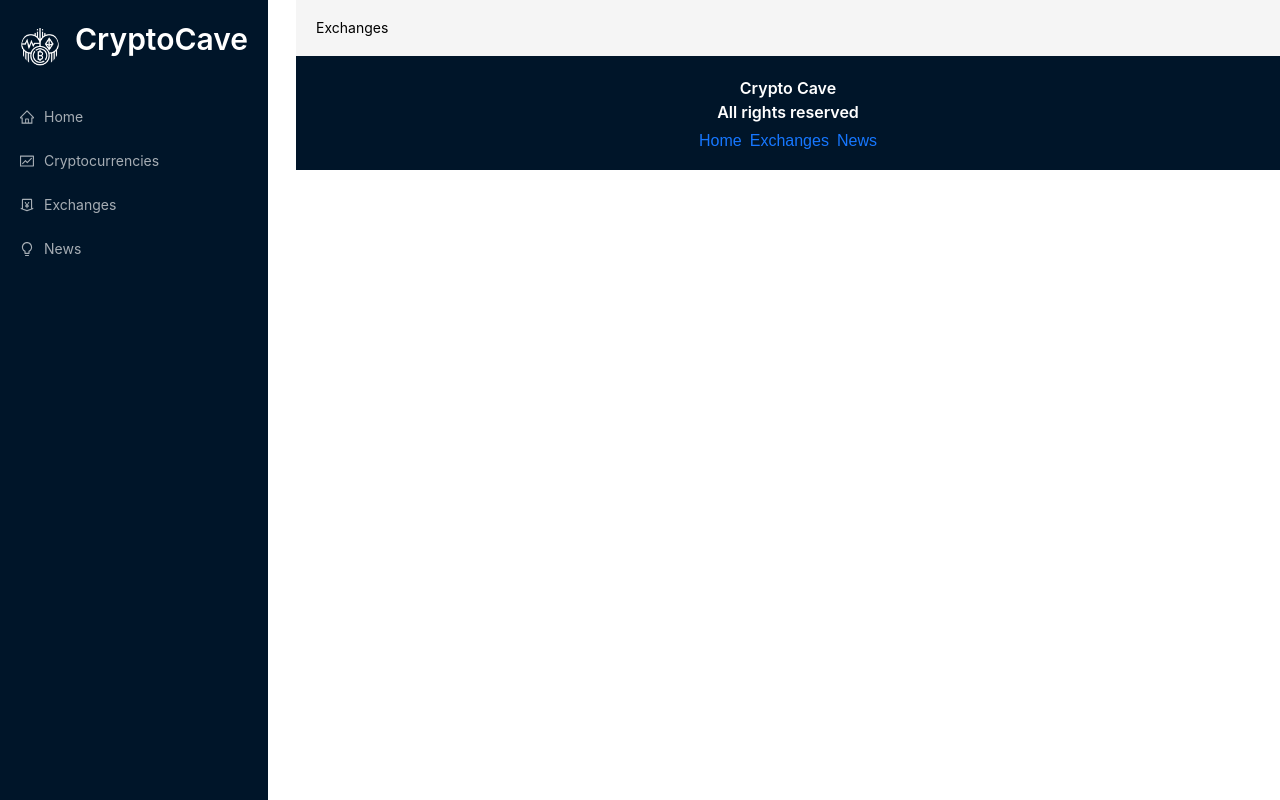
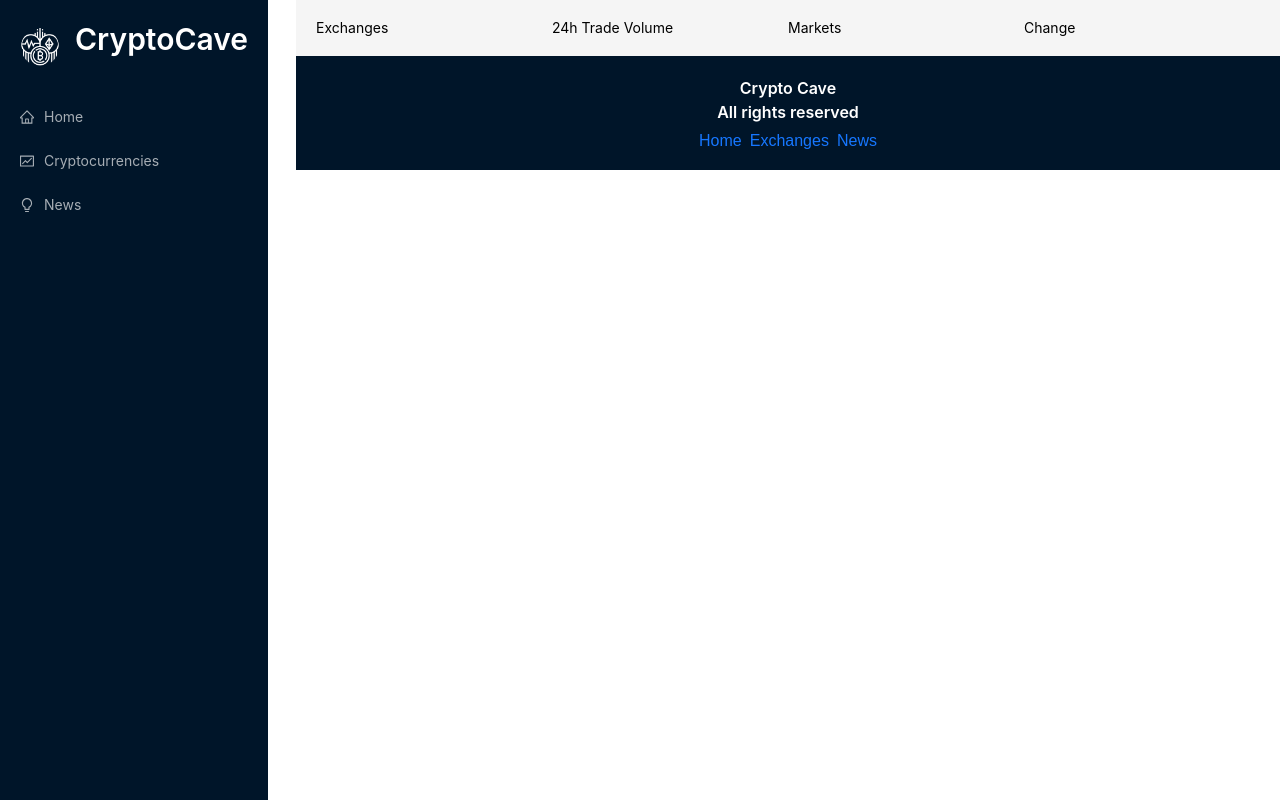
Before and after one commit to MikeSanDev/Crypto-Cave, a React (Create React App) app: page /exchanges in a window 1280 px wide. Built offline with nearby package versions, Linux system fonts and the light colour scheme.

Commit message:
trying to add exchanges tab but premium is needed

```diff
--- a/src/components/Exchanges.jsx
+++ b/src/components/Exchanges.jsx
@@ -1,9 +1,56 @@
-import React from 'react'
+import React from "react";
+import millify from "millify";
+import { Collapse, Row, Col, Typography, Avatar } from "antd";
+import HTMLReactParser from "html-react-parser";
+
+// import { useGetExchangesQuery } from "../services/cryptoApi";
+// import Loader from "./Loader";
+
+// const { Text } = Typography;
+// const { Panel } = Collapse;
 
 const Exchanges = () => {
+  // const { data, isFetching } = useGetExchangesQuery();
+  // const exchangesList = data?.data?.exchanges;
+  // // Note: To access this endpoint you need premium plan
+  // if (isFetching) return <Loader />;
+
   return (
-    <div>Exchanges</div>
-  )
-}
+    <>
+      <Row>
+        <Col span={6}>Exchanges</Col>
+        <Col span={6}>24h Trade Volume</Col>
+        <Col span={6}>Markets</Col>
+        <Col span={6}>Change</Col>
+      </Row>
+      <Row>
+        {/* {exchangesList.map((exchange) => (
+          <Col span={24}>
+            <Collapse>
+              <Panel
+                key={exchange.uuid}
+                showArrow={false}
+                header={(
+                  <Row key={exchange.uuid}>
+                    <Col span={6}>
+                      <Text><strong>{exchange.rank}.</strong></Text>
+                      <Avatar className="exchange-image" src={exchange.iconUrl} />
+                      <Text><strong>{exchange.name}</strong></Text>
+                    </Col>
+                    <Col span={6}>${millify(exchange.volume)}</Col>
+                    <Col span={6}>{millify(exchange.numberOfMarkets)}</Col>
+                    <Col span={6}>{millify(exchange.marketShare)}%</Col>
+                  </Row>
+                  )}
+              >
+                {HTMLReactParser(exchange.description || '')}
+              </Panel>
+            </Collapse>
+          </Col>
+        ))} */}
+      </Row>
+    </>
+  );
+};
 
-export default Exchanges
+export default Exchanges;
--- a/src/components/Navbar.jsx
+++ b/src/components/Navbar.jsx
@@ -52,9 +52,9 @@ const Navbar = () => {
           <Menu.Item icon={<FundOutlined />}>
             <Link to="/Cryptocurrencies">Cryptocurrencies</Link>
           </Menu.Item>
-          <Menu.Item icon={<MoneyCollectOutlined />}>
+          {/* <Menu.Item icon={<MoneyCollectOutlined />}>
             <Link to="/exchanges">Exchanges</Link>
-          </Menu.Item>
+          </Menu.Item> */}
           <Menu.Item icon={<BulbOutlined />}>
             <Link to="/news">News</Link>
           </Menu.Item>
--- a/src/services/cryptoApi.js
+++ b/src/services/cryptoApi.js
@@ -23,6 +23,10 @@ export const cryptoApi = createApi({
       query: ({ coinId, timePeriod }) =>
         createRequest(`coin/${coinId}/history?timeperiod=${timePeriod}`),
     }),
+    // Note: To access this endpoint you need premium plan
+    // getExchanges: builder.query({
+    //   query: () => createRequest("/exchanges"),
+    // }),
   }),
 });
 
```
